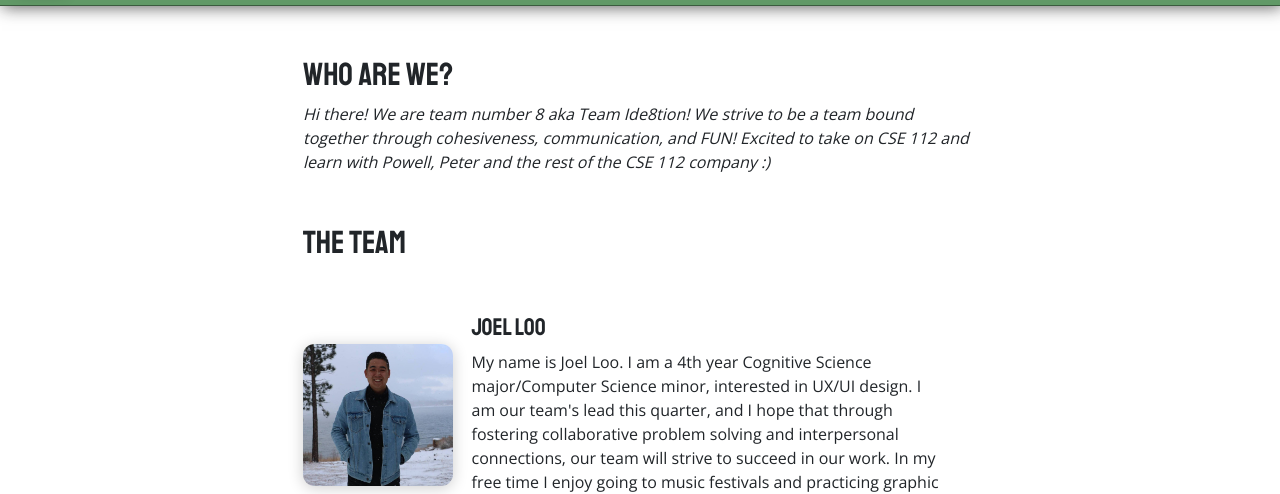
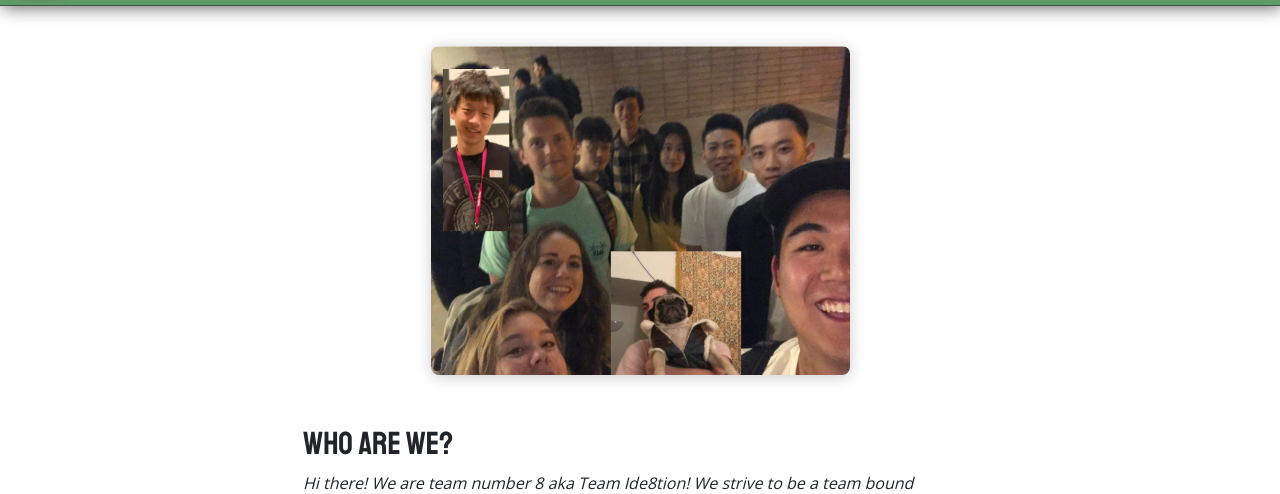
Before and after one commit to ucsd-cse112-sp19/cse112-sp19-team8, a plain HTML site: page index.html in a window 1280 px wide. Shown: the part 321-815 px from the top of the page. Drawn offline with nearby package versions, Linux system fonts and the light colour scheme; a script that the page names is missing; a web font is replaced by a local one.

Commit message:
added team photo

```diff
--- a/index.html
+++ b/index.html
@@ -73,8 +73,7 @@
   </nav>
 
 <div class="maincontent">
-  <img src="img/TeamPhoto.jpg" class="banner" style="width: 85%; height: 400px;
-      object-fit: cover; margin-top: 40px; border-radius: 8px; display: none;"/>
+  <img src="img/image.png" class="banner" style="margin-top: 40px; border-radius: 8px;"/>
     <div class ="container" id='about-us'>
       <h2>Who are we?</h2>
       <text><i>Hi there! We are team number 8 aka Team Ide8tion! We strive to be a team bound together
```
Also changed, not shown: img/image.png (added), 1 other file.
